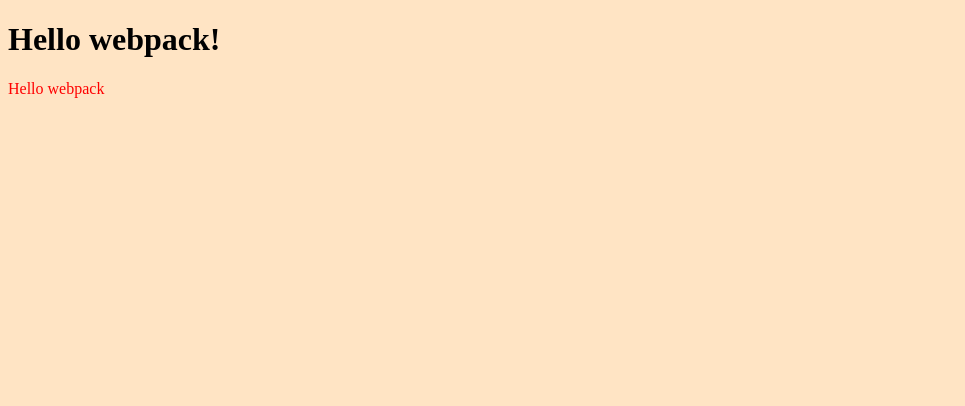
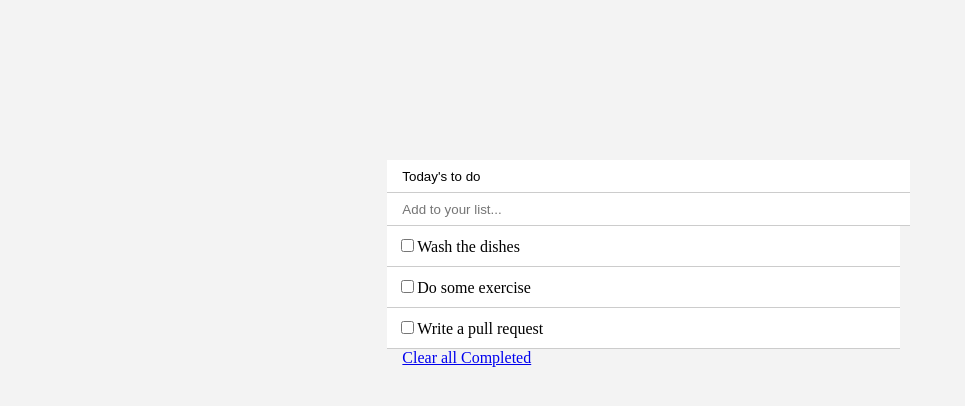
Before and after one commit to jlberbesi/To-do_List, a website built with webpack: page src/index.html in a window 1280 px wide. Shown: the whole page, without its empty margins (0-965 px from the left). Built offline with nearby package versions, Linux system fonts and the light colour scheme.

Commit message:
Add list strcture

```diff
--- a/src/index.html
+++ b/src/index.html
@@ -1,11 +1,26 @@
 <!DOCTYPE html>
 <html lang="en">
+
 <head>
-    <meta charset="UTF-8">
-    <meta name="viewport" content="width=device-width, initial-scale=1.0">
-    <title>Wbpack Exercise</title>
+  <meta charset="UTF-8">
+  <meta name="viewport" content="width=device-width, initial-scale=1">
+  <title>Project: Todo List</title>
+  <link rel="stylesheet" href="style.css">
 </head>
+
 <body>
-    <h1>Hello webpack!</h1>
+    <div class="main-container">
+        <div>
+            <input type="text" value="Today's to do" id="task-input-1" class="left">
+        </div>
+        <div>
+            <input type="text" placeholder="Add to your list..." id="task-input-2" class="left">
+        </div>
+        <div id="todo-list"></div>
+        <div>
+            <a href="#" id="clear-completed" class="left">Clear all Completed</a>
+        </div>
+    </div>
 </body>
+
 </html>
--- a/src/index.js
+++ b/src/index.js
@@ -1,14 +1,39 @@
-import _ from 'lodash';
 import './style.css';
 
-function component() {
-  const element = document.createElement('div');
+const todoList = document.getElementById('todo-list');
 
-  // Lodash, now imported by this script
-  element.innerHTML = _.join(['Hello', 'webpack'], ' ');
-  element.classList.add('hello');
-
-  return element;
+class Task {
+  constructor(description, completed = false) {
+    this.description = description;
+    this.completed = completed;
+  }
 }
 
-document.body.appendChild(component());
+const tasks = [
+  new Task('Wash the dishes'),
+  new Task('Do some exercise'),
+  new Task('Write a pull request'),
+];
+
+function renderTasks() {
+  todoList.innerHTML = '';
+
+  tasks.forEach((task, index) => {
+    const taskItem = document.createElement('li');
+    const checkbox = document.createElement('input');
+    checkbox.type = 'checkbox';
+    checkbox.checked = task.completed;
+    checkbox.addEventListener('click', () => {
+      task.completed = checkbox.checked;
+      taskItem.classList.toggle('completed', task.completed);
+    });
+    const description = document.createElement('span');
+    description.textContent = task.description;
+    taskItem.appendChild(checkbox);
+    taskItem.appendChild(description);
+    taskItem.classList.toggle('completed', task.completed);
+    todoList.appendChild(taskItem);
+  });
+}
+
+renderTasks();
--- a/src/style.css
+++ b/src/style.css
@@ -1,7 +1,57 @@
-.hello {
-  color: red;
+body {
+  background-color: rgb(243, 243, 243);
 }
 
-body {
-  background-color: bisque;
+.main-container {
+  width: 40%;
+  margin-left: auto;
+  margin-right: auto;
+  margin-top: 10rem;
 }
+
+.main-container #task-input-1,
+#task-input-2 {
+  width: 100%;
+  height: 30px;
+  border: 1px solid #ccc;
+  border-left: none;
+  border-top: none;
+  border-right: none;
+}
+
+ul {
+  list-style: none;
+  padding: 0;
+  margin: 0;
+}
+
+li {
+  list-style-type: none;
+  margin: 0 0;
+  padding: 10px;
+  border: 1px solid #ccc;
+  background-color: white;
+  border-left: none;
+  border-right: none;
+  border-top: none;
+  width: 97.5%;
+}
+
+.left{
+  padding-left: 3%;
+}
+
+.completed {
+  text-decoration: line-through;
+  color: #ccc;
+}
+
+.clear-completed {
+  text-align: center;
+  margin-left: auto;
+  margin-right: auto;
+  align-items: center;
+  display: flex;
+  justify-content: center;
+  margin-top: 2rem;
+}
```
Also changed, not shown: dist/index.html, dist/main.ae92632a91c54214803b.js.LICENSE.txt (deleted), 4 other files.
